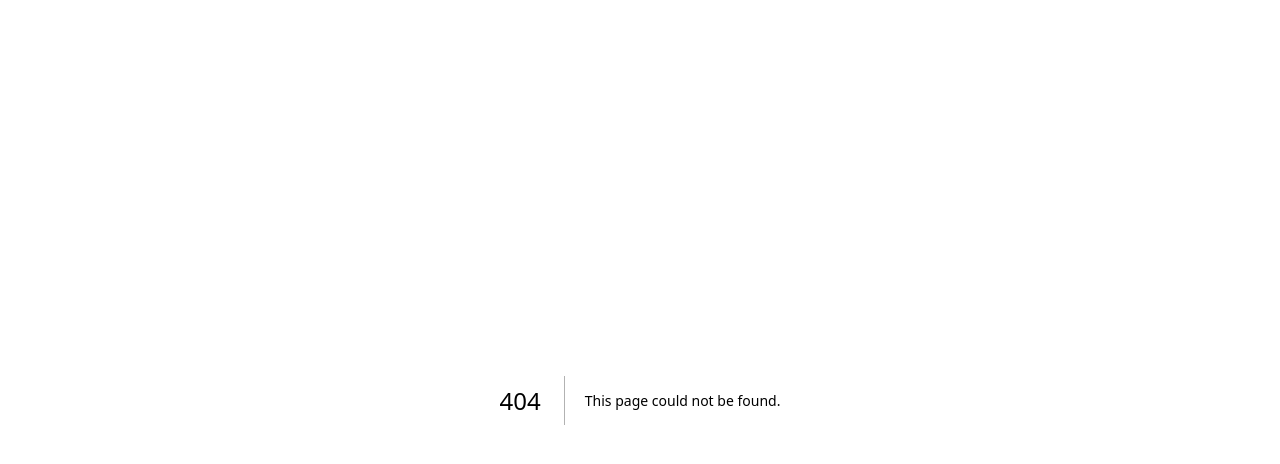
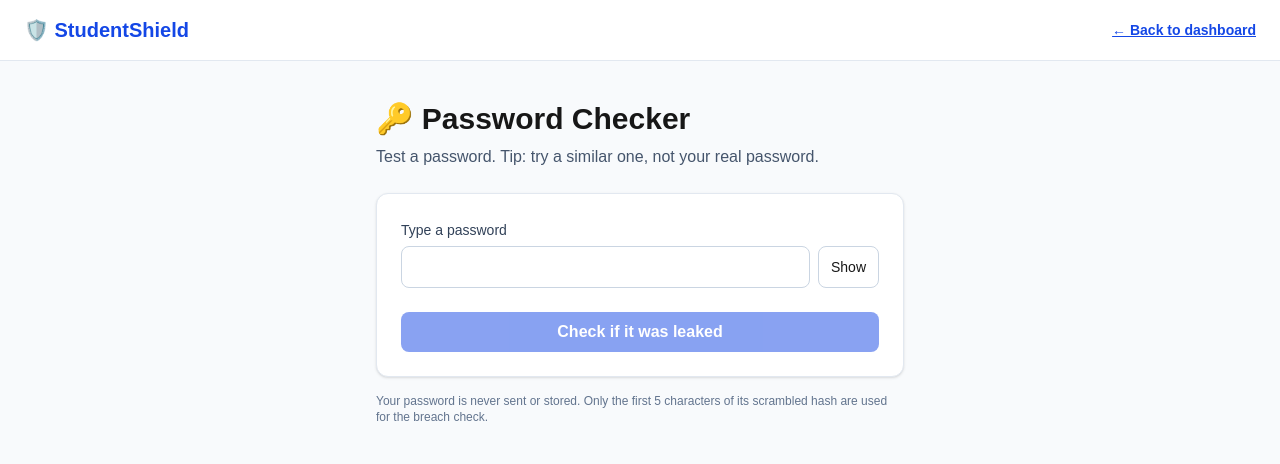
Before and after one commit to Noorjahan012/studentshield, a Next.js app: page /password-checker in a window 1280 px wide. Before the commit this address had no page. Shown: the top 464 px of the page. Built offline with nearby package versions, Linux system fonts and the light colour scheme.

Commit message:
Add scam spotter and password checker

```diff
--- a/app/dashboard/page.tsx
+++ b/app/dashboard/page.tsx
@@ -98,6 +98,13 @@ const badgeCount =
   <div className="text-2xl font-bold">🎮 Play Scam Spotter</div>
   <div className="mt-1 text-blue-100">Can you tell safe messages from scams? Test yourself.</div>
 </a>
+<a
+  href="/password-checker"
+  className="mt-4 block rounded-xl bg-slate-800 p-6 text-white shadow-sm hover:bg-slate-900"
+>
+  <div className="text-2xl font-bold">🔑 Password Checker</div>
+  <div className="mt-1 text-slate-300">Check how strong your password is and if it was leaked.</div>
+</a>
 
         <h2 className="mt-12 text-2xl font-bold">Safety lessons</h2>
         <div className="mt-4 grid gap-4 sm:grid-cols-2 lg:grid-cols-3">
--- /dev/null
+++ b/app/password-checker/page.tsx
@@ -0,0 +1,154 @@
+"use client";
+
+import { useState } from "react";
+
+async function sha1(text: string) {
+  const data = new TextEncoder().encode(text);
+  const hash = await crypto.subtle.digest("SHA-1", data);
+  return Array.from(new Uint8Array(hash))
+    .map((b) => b.toString(16).padStart(2, "0"))
+    .join("")
+    .toUpperCase();
+}
+
+function checkStrength(pw: string) {
+  const tips: string[] = [];
+  let points = 0;
+
+  if (pw.length >= 8) points++;
+  else tips.push("Use at least 8 characters.");
+  if (pw.length >= 12) points++;
+  else tips.push("12 or more characters is much safer.");
+  if (/[a-z]/.test(pw) && /[A-Z]/.test(pw)) points++;
+  else tips.push("Mix UPPERCASE and lowercase letters.");
+  if (/[0-9]/.test(pw)) points++;
+  else tips.push("Add a number.");
+  if (/[^A-Za-z0-9]/.test(pw)) points++;
+  else tips.push("Add a symbol like ! @ # -");
+
+  const common = ["password", "123456", "qwerty", "iloveyou", "admin", "welcome"];
+  if (common.some((c) => pw.toLowerCase().includes(c))) {
+    points = Math.min(points, 1);
+    tips.push("Avoid common words like 'password' or '123456'.");
+  }
+
+  const levels = [
+    { label: "Very weak", color: "bg-red-600", width: "20%" },
+    { label: "Weak", color: "bg-orange-500", width: "40%" },
+    { label: "Fair", color: "bg-yellow-500", width: "60%" },
+    { label: "Good", color: "bg-lime-500", width: "80%" },
+    { label: "Strong", color: "bg-green-600", width: "100%" },
+  ];
+  const level = levels[Math.max(0, Math.min(points - 1, 4))];
+  return { ...level, tips, empty: pw.length === 0 };
+}
+
+export default function PasswordCheckerPage() {
+  const [pw, setPw] = useState("");
+  const [show, setShow] = useState(false);
+  const [breach, setBreach] = useState<string>("");
+  const [checking, setChecking] = useState(false);
+
+  const strength = checkStrength(pw);
+
+  async function checkBreach() {
+    if (!pw) return;
+    setChecking(true);
+    setBreach("");
+    try {
+      const hash = await sha1(pw);
+      const prefix = hash.slice(0, 5);
+      const suffix = hash.slice(5);
+      const res = await fetch(`https://api.pwnedpasswords.com/range/${prefix}`);
+      const text = await res.text();
+      const line = text.split("\n").find((l) => l.startsWith(suffix));
+      if (line) {
+        const count = parseInt(line.split(":")[1], 10);
+        setBreach(
+          `⚠️ This password appeared in data breaches ${count.toLocaleString()} times. Do not use it anywhere.`
+        );
+      } else {
+        setBreach("✅ Not found in known breaches. Good sign!");
+      }
+    } catch {
+      setBreach("Could not check right now. Please try again.");
+    }
+    setChecking(false);
+  }
+
+  return (
+    <main className="min-h-screen bg-slate-50">
+      <header className="flex items-center justify-between border-b border-slate-200 bg-white px-6 py-4">
+        <div className="text-xl font-bold text-blue-700">🛡️ StudentShield</div>
+        <a href="/dashboard" className="text-sm font-semibold text-blue-700 underline">
+          ← Back to dashboard
+        </a>
+      </header>
+
+      <section className="mx-auto max-w-xl px-6 py-10">
+        <h1 className="text-3xl font-bold">🔑 Password Checker</h1>
+        <p className="mt-2 text-slate-600">
+          Test a password. Tip: try a similar one, not your real password.
+        </p>
+
+        <div className="mt-6 rounded-xl border border-slate-200 bg-white p-6 shadow-sm">
+          <label className="text-sm font-medium text-slate-700">Type a password</label>
+          <div className="mt-1 flex gap-2">
+            <input
+              type={show ? "text" : "password"}
+              value={pw}
+              onChange={(e) => {
+                setPw(e.target.value);
+                setBreach("");
+              }}
+              className="w-full rounded-lg border border-slate-300 p-2 text-slate-900"
+            />
+            <button
+              type="button"
+              onClick={() => setShow(!show)}
+              className="rounded-lg border border-slate-300 px-3 text-sm"
+            >
+              {show ? "Hide" : "Show"}
+            </button>
+          </div>
+
+          {!strength.empty && (
+            <div className="mt-4">
+              <div className="h-3 w-full rounded-full bg-slate-200">
+                <div
+                  className={`h-3 rounded-full ${strength.color}`}
+                  style={{ width: strength.width }}
+                />
+              </div>
+              <div className="mt-2 font-semibold">{strength.label}</div>
+              {strength.tips.length > 0 && (
+                <ul className="mt-2 list-disc pl-5 text-sm text-slate-600">
+                  {strength.tips.map((t) => (
+                    <li key={t}>{t}</li>
+                  ))}
+                </ul>
+              )}
+            </div>
+          )}
+
+          <button
+            onClick={checkBreach}
+            disabled={!pw || checking}
+            className="mt-6 w-full rounded-lg bg-blue-700 py-2 font-semibold text-white hover:bg-blue-800 disabled:opacity-50"
+          >
+            {checking ? "Checking..." : "Check if it was leaked"}
+          </button>
+
+          {breach && (
+            <p className="mt-4 rounded-lg bg-slate-100 p-3 text-sm text-slate-800">{breach}</p>
+          )}
+        </div>
+
+        <p className="mt-4 text-xs text-slate-500">
+          Your password is never sent or stored. Only the first 5 characters of its scrambled
+          hash are used for the breach check.
+        </p>
+      </section>
+    </main>
+  );
+}
```
